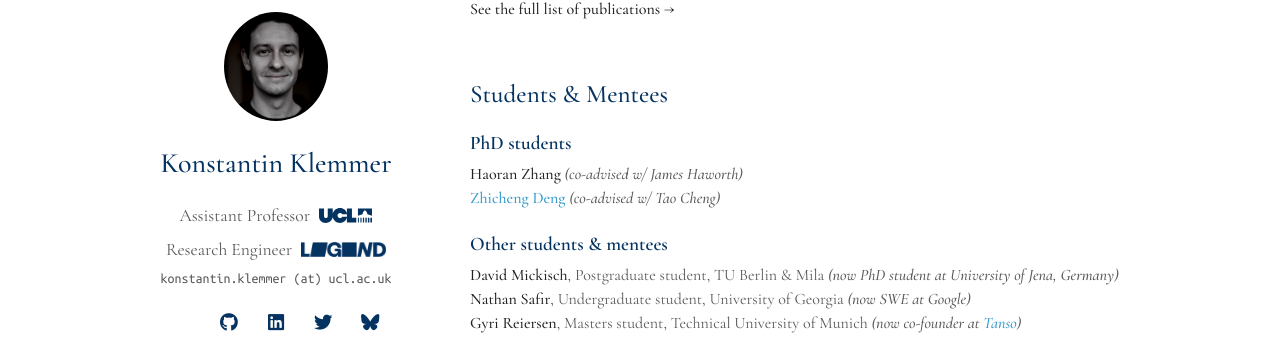
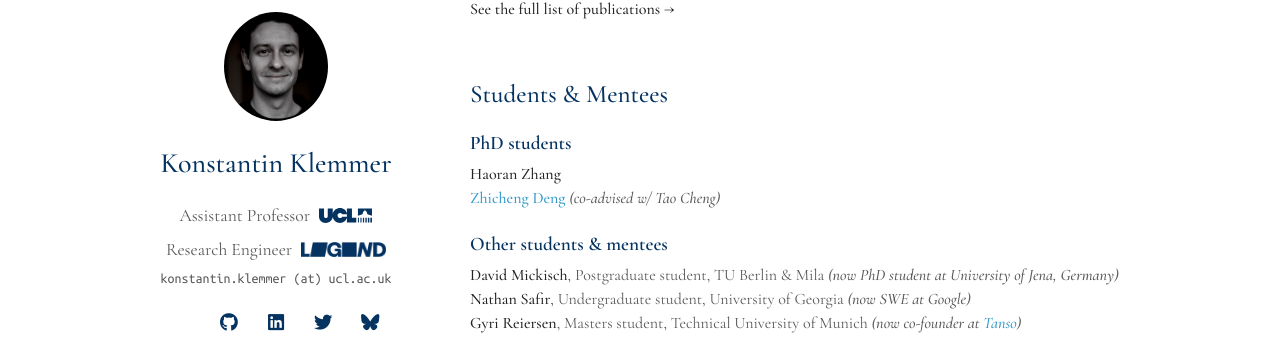
Before and after one commit to konstantinklemmer/konstantinklemmer.github.io, a Jekyll site: the page built from index.md, in a window 1280 px wide and 900 px high, scrolled down 1841 px. Shown: the part 96-453 px from the top of the window. Built offline with Jekyll 4.4.1, drawn with Linux system fonts in a browser that asks for light colours; a style sheet for code colours, icons or effects is not loaded; our own code applies the rules of GitHub Pages for plain Markdown files.

Commit message:
Update Zhicheng website

```diff
--- a/_includes/students.md
+++ b/_includes/students.md
@@ -4,8 +4,8 @@
 
 <h3 class="subsection">PhD students</h3>
 
-<strong>Haoran Zhang</strong> <i>(co-advised w/ James Haworth)</i> <br/>
-<strong><a href="https://scholar.google.com/citations?user=si9Lo8wAAAAJ&hl=en&oi=ao">Zhicheng Deng</a></strong> <i>(co-advised w/ Tao Cheng)</i>
+<strong>Haoran Zhang</strong> <br/>
+<strong><a href="https://don392.github.io/">Zhicheng Deng</a></strong> <i>(co-advised w/ Tao Cheng)</i>
 
 <h3 class="subsection">Other students & mentees</h3>
 
```
